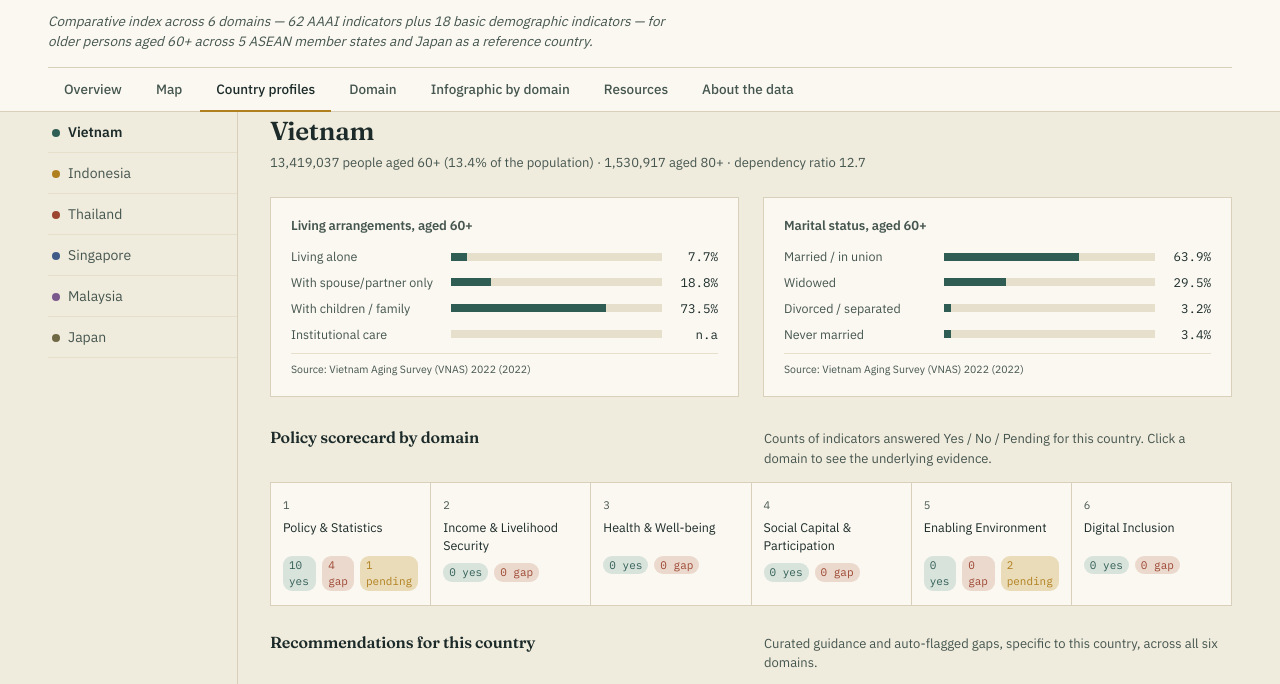
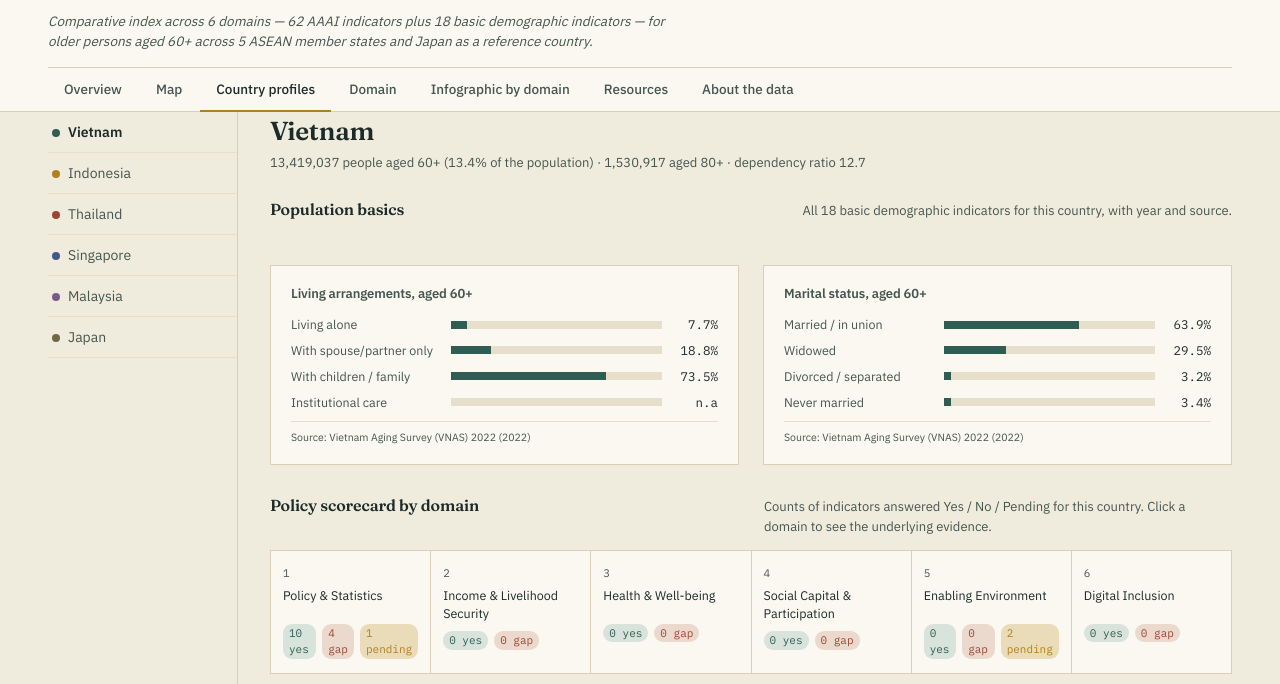
Before and after one commit to hmanvo31-byte/aaai-dashboard, a website: page index.html in a window 1280 px wide. Both pictures are taken after a click on the element 245 px from the left and 757 px from the top of the page. Shown: the part 84-768 px from the top of the page. Drawn offline with nearby package versions, Linux system fonts and the light colour scheme.

Commit message:
Update index.html

```diff
--- a/index.html
+++ b/index.html
@@ -111,6 +111,12 @@
       <div class="profile-body">
         <h2 id="profile-name">—</h2>
         <div class="profile-meta" id="profile-meta"></div>
+
+        <div class="section-head" style="margin-top:8px;">
+          <h2 style="font-size:16px;">Population basics</h2>
+          <p>All 18 basic demographic indicators for this country, with year and source.</p>
+        </div>
+        <table class="indicators" id="population-table" style="margin-bottom:28px;"></table>
 
         <div class="subgrid">
           <div class="panel">
```
